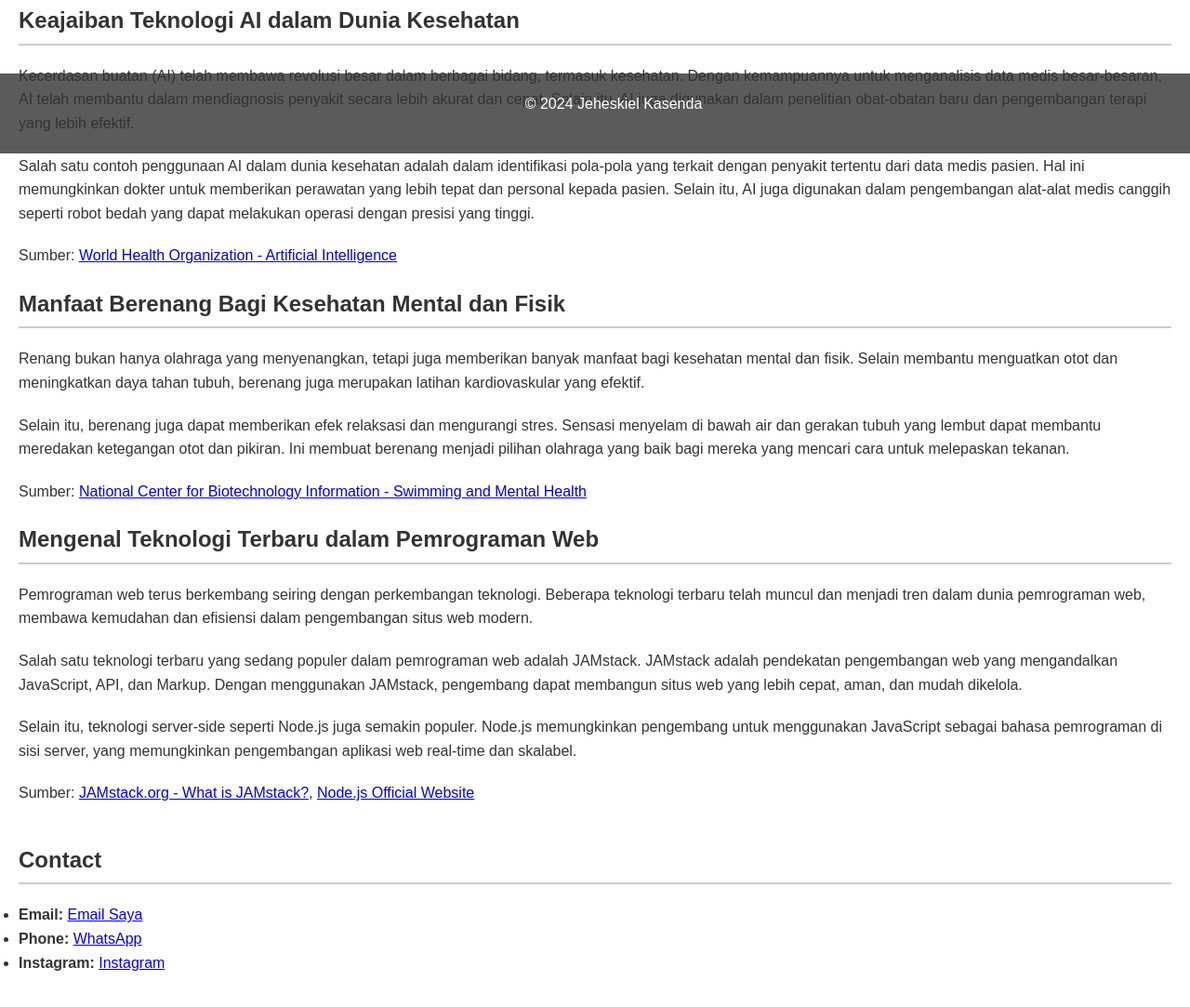
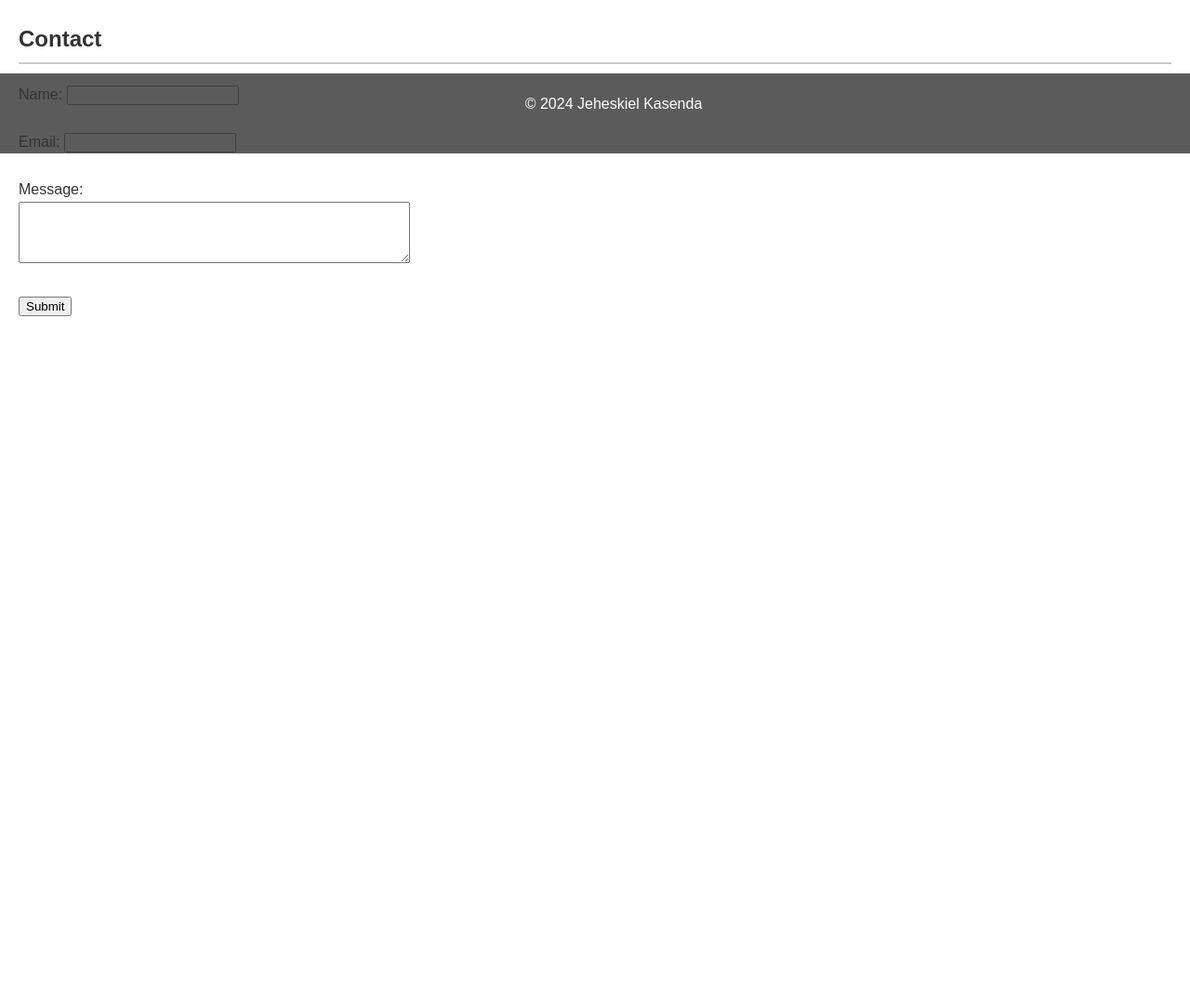
Before and after one commit to Jehezkielvincent28/TIK2032-Project, a plain HTML site: page index.html in a window 1280 px wide. Shown: the part 635-1718 px from the top of the page at 93% size. After the commit the page ends 1037 px from the top, so only its background shows below. Drawn offline with Linux system fonts and the light colour scheme.

Commit message:
Add files via upload

```diff
--- a/index.html
+++ b/index.html
@@ -5,6 +5,29 @@
     <meta name="viewport" content="width=device-width, initial-scale=1.0">
     <title>Jeheskiel Kasenda</title>
     <link rel="stylesheet" href="style.css">
+    <script>
+        // Navigasi halaman smooth scroll
+        function navigateTo(sectionId) {
+            document.getElementById(sectionId).scrollIntoView({ behavior: 'smooth' });
+        }
+
+        // Validasi formulir kontak
+        function validateForm() {
+            var name = document.forms["contactForm"]["name"].value;
+            var email = document.forms["contactForm"]["email"].value;
+            var message = document.forms["contactForm"]["message"].value;
+            if (name == "" || email == "" || message == "") {
+                alert("Please fill out all fields");
+                return false;
+            }
+        }
+
+        // Tampilkan waktu pengiriman formulir
+        function displaySubmissionTime() {
+            var submissionTime = new Date().toLocaleString();
+            document.getElementById("submissionTime").innerText = "Form submitted on: " + submissionTime;
+        }
+    </script>
 </head>
 <body>
 
@@ -12,10 +35,10 @@
     <h1>Welcome to My Website</h1>
     <nav>
         <ul>
-            <li><a href="#home">Home</a></li>
-            <li><a href="#gallery">Gallery</a></li>
-            <li><a href="#blog">Blog</a></li>
-            <li><a href="#contact">Contact</a></li>
+            <li><a href="#home" onclick="navigateTo('home')">Home</a></li>
+            <li><a href="#gallery" onclick="navigateTo('gallery')">Gallery</a></li>
+            <li><a href="#blog" onclick="navigateTo('blog')">Blog</a></li>
+            <li><a href="#contact" onclick="navigateTo('contact')">Contact</a></li>
         </ul>
     </nav>
 </header>
@@ -41,62 +64,22 @@
     <section id="blog">
         <h2>Blog</h2>
         <article>
-          <h2>Keajaiban Teknologi AI dalam Dunia Kesehatan</h2>
-          <p>
-            Kecerdasan buatan (AI) telah membawa revolusi besar dalam berbagai bidang, termasuk kesehatan. Dengan kemampuannya untuk menganalisis data medis besar-besaran, AI telah membantu dalam mendiagnosis penyakit secara lebih akurat dan
-            cepat. Selain itu, AI juga digunakan dalam penelitian obat-obatan baru dan pengembangan terapi yang lebih efektif.
-          </p>
-          <p>
-            Salah satu contoh penggunaan AI dalam dunia kesehatan adalah dalam identifikasi pola-pola yang terkait dengan penyakit tertentu dari data medis pasien. Hal ini memungkinkan dokter untuk memberikan perawatan yang lebih tepat dan
-            personal kepada pasien. Selain itu, AI juga digunakan dalam pengembangan alat-alat medis canggih seperti robot bedah yang dapat melakukan operasi dengan presisi yang tinggi.
-          </p>
-          <p>Sumber: <a href="https://www.who.int/health-topics/artificial-intelligence" target="_blank">World Health Organization - Artificial Intelligence</a></p>
-        </article>
-
-        <article>
-          <h2>Manfaat Berenang Bagi Kesehatan Mental dan Fisik</h2>
-          <p>
-            Renang bukan hanya olahraga yang menyenangkan, tetapi juga memberikan banyak manfaat bagi kesehatan mental dan fisik. Selain membantu menguatkan otot dan meningkatkan daya tahan tubuh, berenang juga merupakan latihan kardiovaskular
-            yang efektif.
-          </p>
-          <p>
-            Selain itu, berenang juga dapat memberikan efek relaksasi dan mengurangi stres. Sensasi menyelam di bawah air dan gerakan tubuh yang lembut dapat membantu meredakan ketegangan otot dan pikiran. Ini membuat berenang menjadi pilihan
-            olahraga yang baik bagi mereka yang mencari cara untuk melepaskan tekanan.
-          </p>
-          <p>Sumber: <a href="https://www.ncbi.nlm.nih.gov/pmc/articles/PMC6023235/" target="_blank">National Center for Biotechnology Information - Swimming and Mental Health</a></p>
-        </article>
-
-        <article>
-          <h2>Mengenal Teknologi Terbaru dalam Pemrograman Web</h2>
-          <p>Pemrograman web terus berkembang seiring dengan perkembangan teknologi. Beberapa teknologi terbaru telah muncul dan menjadi tren dalam dunia pemrograman web, membawa kemudahan dan efisiensi dalam pengembangan situs web modern.</p>
-          <p>
-            Salah satu teknologi terbaru yang sedang populer dalam pemrograman web adalah JAMstack. JAMstack adalah pendekatan pengembangan web yang mengandalkan JavaScript, API, dan Markup. Dengan menggunakan JAMstack, pengembang dapat
-            membangun situs web yang lebih cepat, aman, dan mudah dikelola.
-          </p>
-          <p>
-            Selain itu, teknologi server-side seperti Node.js juga semakin populer. Node.js memungkinkan pengembang untuk menggunakan JavaScript sebagai bahasa pemrograman di sisi server, yang memungkinkan pengembangan aplikasi web real-time
-            dan skalabel.
-          </p>
-          <p>Sumber: <a href="https://jamstack.org/" target="_blank">JAMstack.org - What is JAMstack?</a>, <a href="https://nodejs.org/" target="_blank">Node.js Official Website</a></p>
+            <!-- Konten blog -->
         </article>
     </section>
 
     <section id="contact">
         <h2>Contact</h2>
-        <ul>
-          <li>
-            <strong>Email:</strong>
-            <a href="mailto:jeheskielkasenda026@student.unsrat.ac.id" target="_blank">Email Saya</a>
-          </li>
-          <li>
-            <strong>Phone:</strong>
-            <a href="https://wa.me/+6289637639916" target="_blank">WhatsApp</a>
-          </li>
-          <li>
-            <strong>Instagram:</strong>
-            <a href="https://www.instagram.com/jehezkielvincent28?igsh=YTY5dmFpOHJ3anRm" target="_blank">Instagram</a>
-          </li>
-        </ul>
+        <form name="contactForm" onsubmit="return validateForm()">
+            <label for="name">Name:</label>
+            <input type="text" id="name" name="name"><br><br>
+            <label for="email">Email:</label>
+            <input type="email" id="email" name="email"><br><br>
+            <label for="message">Message:</label><br>
+            <textarea id="message" name="message" rows="4" cols="50"></textarea><br><br>
+            <input type="submit" value="Submit">
+        </form>
+        <p id="submissionTime"></p> <!-- Placeholder untuk menampilkan waktu pengiriman -->
     </section>
 
 </main>
```
Also changed, not shown: style.js (added, +13 -0 lines).
